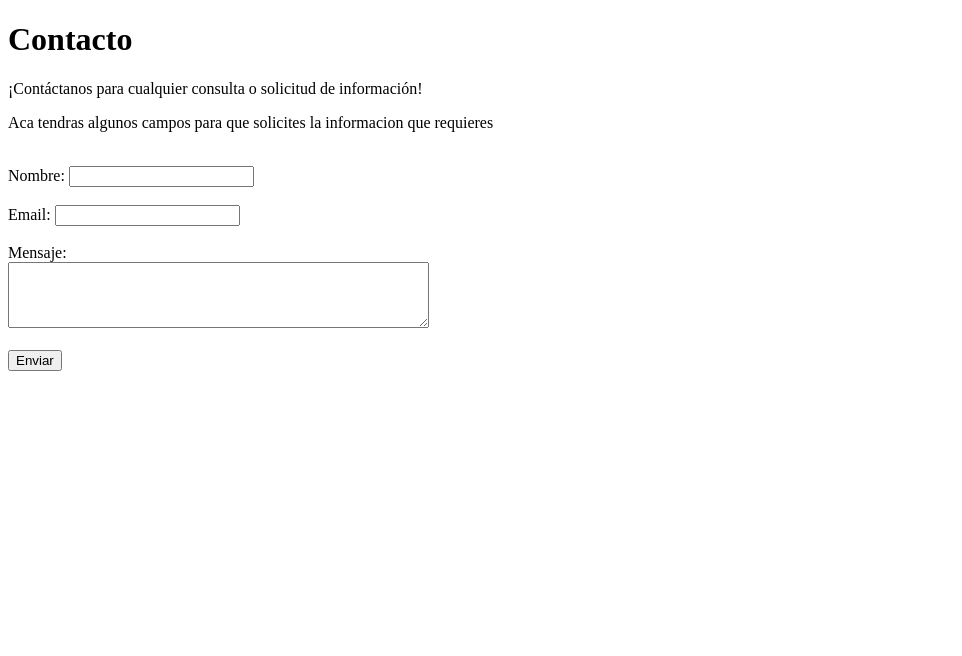
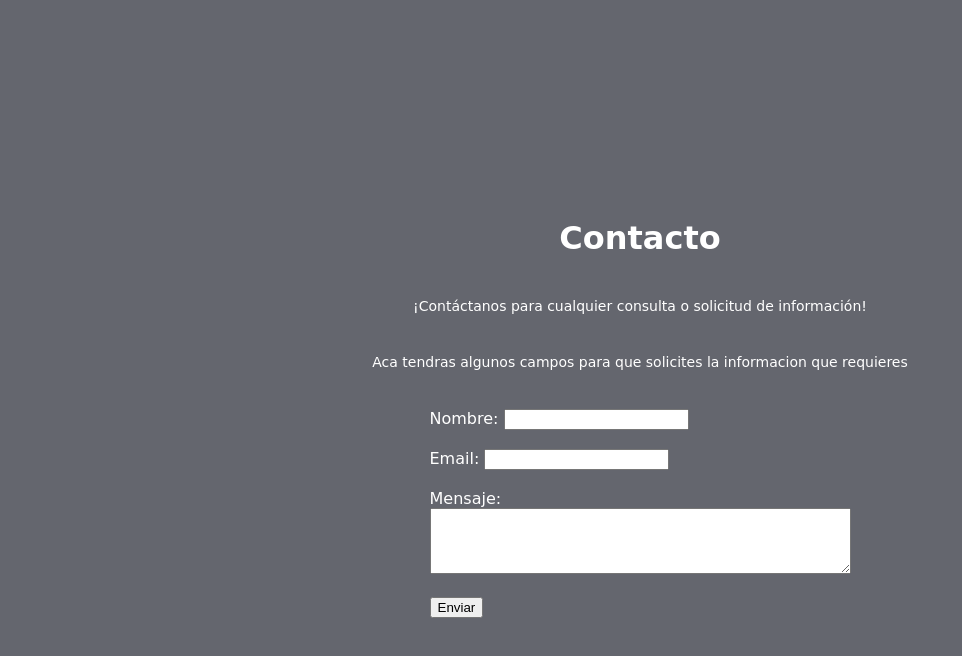
Before and after one commit to Arley12Escobar/miprimer, a plain HTML site: page contacto.html in a window 1280 px wide. Shown: the whole page, without its empty margins (0-962 px from the left). Drawn offline with Linux system fonts and the light colour scheme.

Commit message:
segunda actualizacion

```diff
--- a/contacto.html
+++ b/contacto.html
@@ -3,6 +3,7 @@
 <head>
     <meta charset="UTF-8">
     <meta name="viewport" content="width=ç, initial-scale=1.0">
+    <link rel="stylesheet" type="text/css" href="About.css">
     <title>Servicios</title>
 </head>
 <body>
```
Also changed, not shown: servicios.html (+1 -0 lines).
